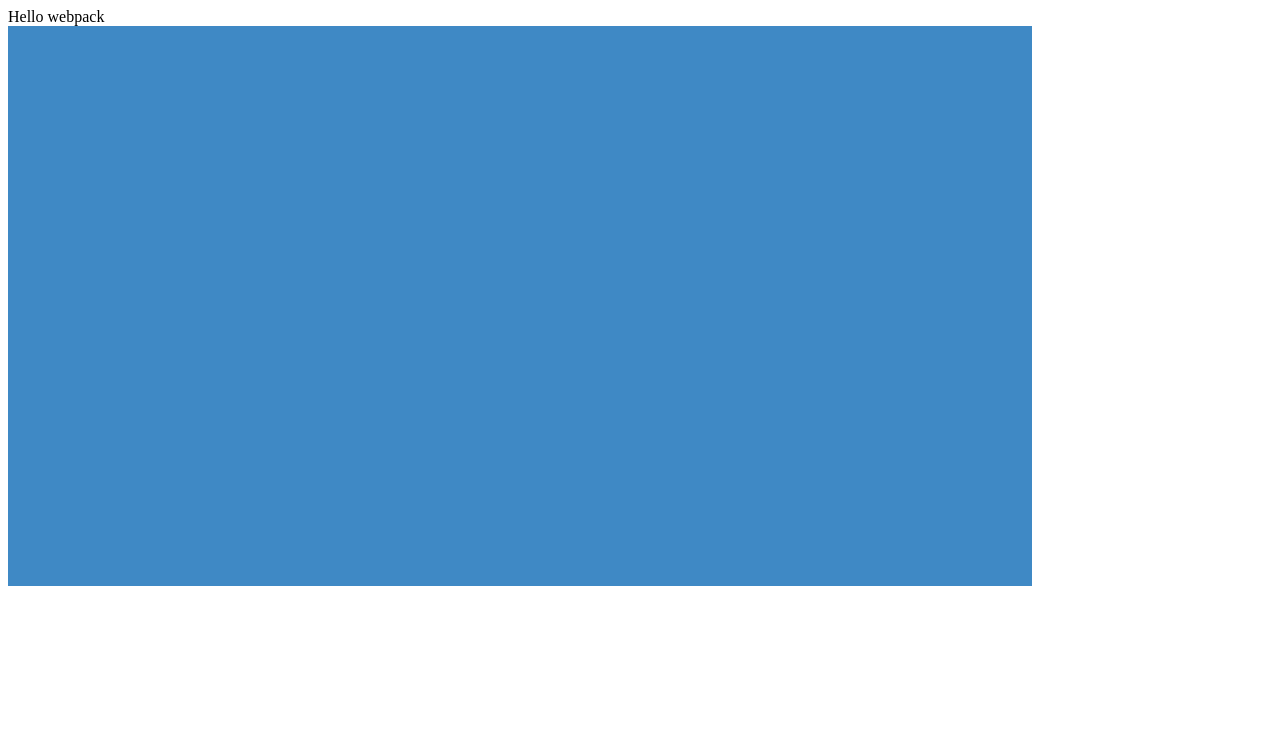
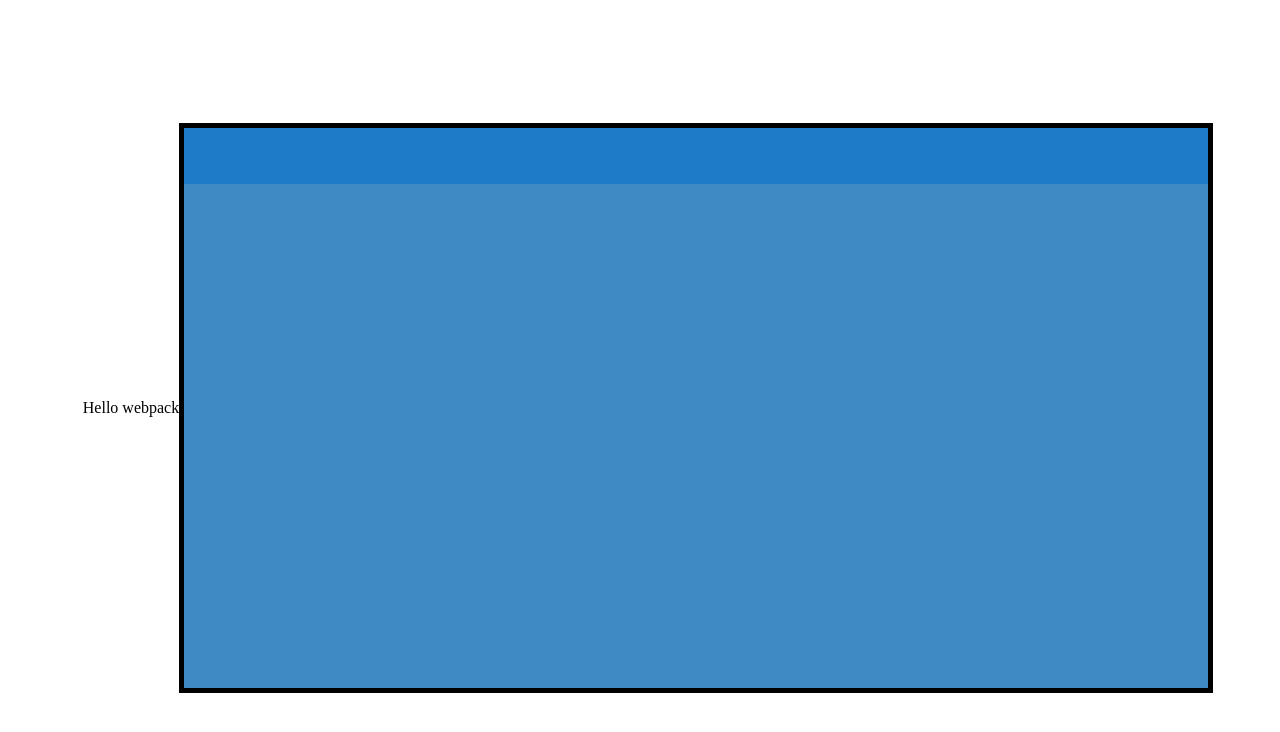
Before and after one commit to Moontoast435/List.it, a website built with webpack: page dist/index.html in a window 1280 px wide. Built offline with nearby package versions, Linux system fonts and the light colour scheme.

Commit message:
Add basic app layout

```diff
--- a/src/layout/layout.js
+++ b/src/layout/layout.js
@@ -3,6 +3,10 @@ import './style.css';
 function layout() {
     const mainContainer = document.createElement('div');
     mainContainer.classList = 'main';
+    const navBar = document.createElement('div');
+    navBar.classList = 'navbar';
+
+    mainContainer.appendChild(navBar);
 
     return mainContainer;
 }
--- a/src/layout/style.css
+++ b/src/layout/style.css
@@ -2,4 +2,11 @@
     width: 80%;
     height: 70%;
     background-color: rgb(63, 137, 197);
+    border: 5px solid black;
 }
+
+.navbar {
+    height: 10%;
+    width: 100%;
+    background-color:  rgb(30, 123, 199);
+}
--- a/src/style.css
+++ b/src/style.css
@@ -1,4 +1,7 @@
 body {
+    display: flex;
+    align-items: center;
+    justify-content: center;
     height: 100vh;
     width: 100vw
 }
```
